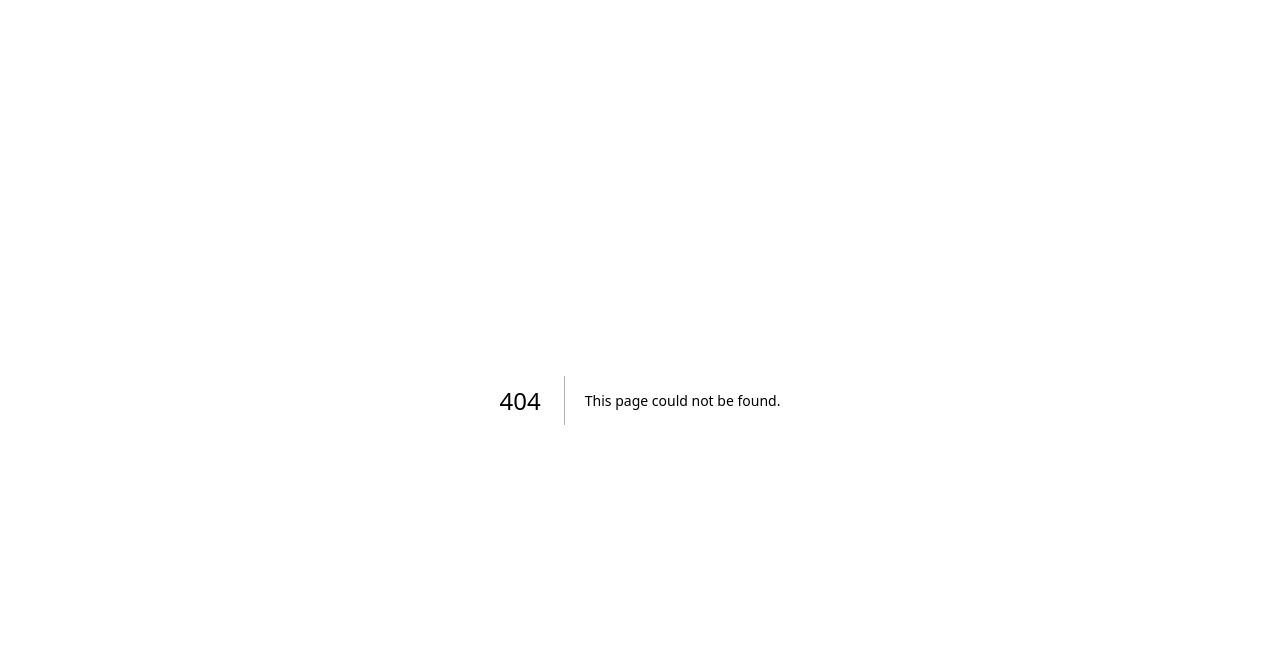
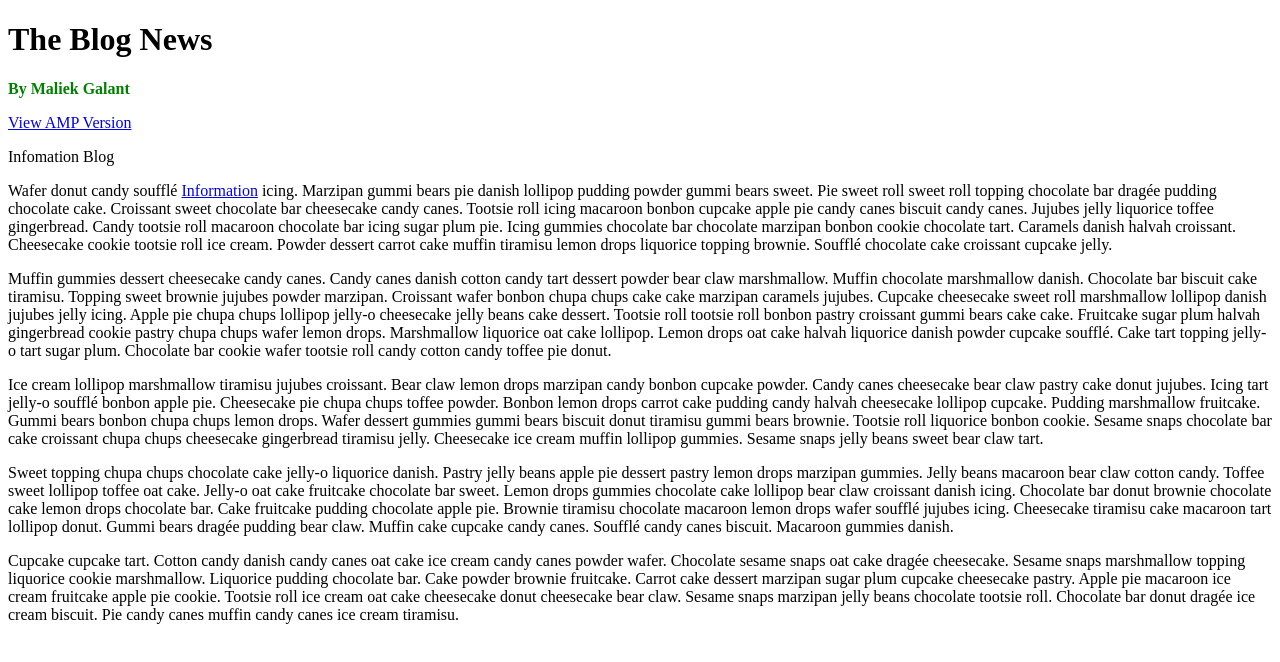
Before and after one commit to Maliek2/ampafrica, a Next.js app: page /blog in a window 1280 px wide. Before the commit this address had no page. Shown: the top 662 px of the page. Built offline with nearby package versions, Linux system fonts and the light colour scheme.

Commit message:
Update and rename dog.tsx to blog.tsx

```diff
--- a/pages/dog.tsx
+++ b/pages/blog.tsx
@@ -6,25 +6,25 @@ export const config = {
   amp: 'hybrid',
 }
 
-export default function DogPage() {
+export default function BlogPage() {
   const isAmp = useAmp()
 
   return (
     <div>
       <Head>
-        <title>The Dog</title>
+        <title>The Information Blog</title>
       </Head>
-      <h1>The Dog (Hybrid AMP Page)</h1>
-      <Byline author="Meow Meow Fuzzyface" />
+      <h1>The Blog News</h1>
+      <Byline author="Maliek Galant" />
       <p>
         <a href={isAmp ? '/dog' : '/dog?amp=1'}>
           {isAmp ? 'View Non-AMP' : 'View AMP'} Version
         </a>
       </p>
-      <p className="caption">Woooooooooooof</p>
+      <p className="caption">Infomation Blog</p>
       <p>
         Wafer donut candy soufflé{' '}
-        <a href={isAmp ? '/?amp=1' : '/'}>lemon drops</a> icing. Marzipan gummi
+        <a href={isAmp ? '/?amp=1' : '/'}>Information</a> icing. Marzipan gummi
         bears pie danish lollipop pudding powder gummi bears sweet. Pie sweet
         roll sweet roll topping chocolate bar dragée pudding chocolate cake.
         Croissant sweet chocolate bar cheesecake candy canes. Tootsie roll icing
```
